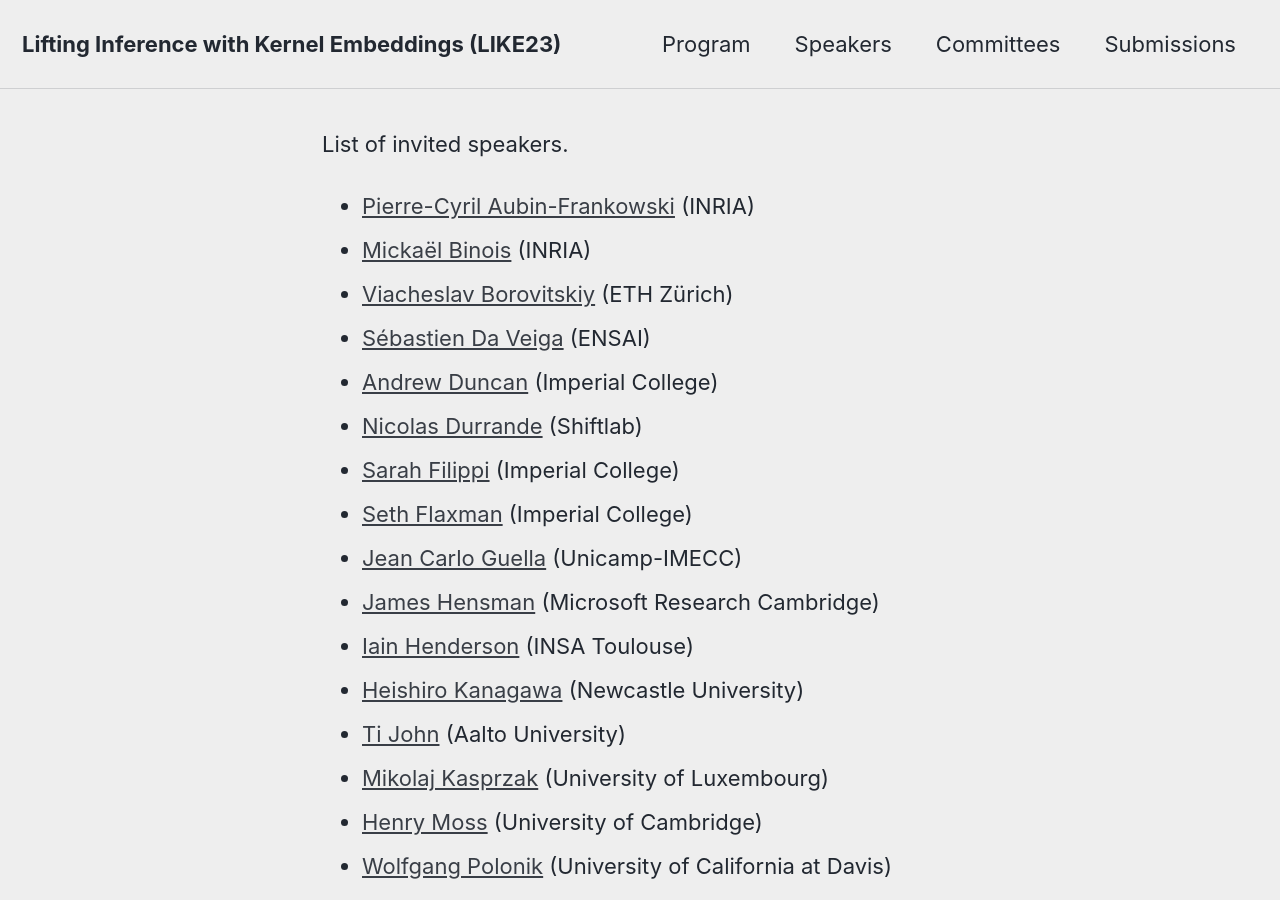
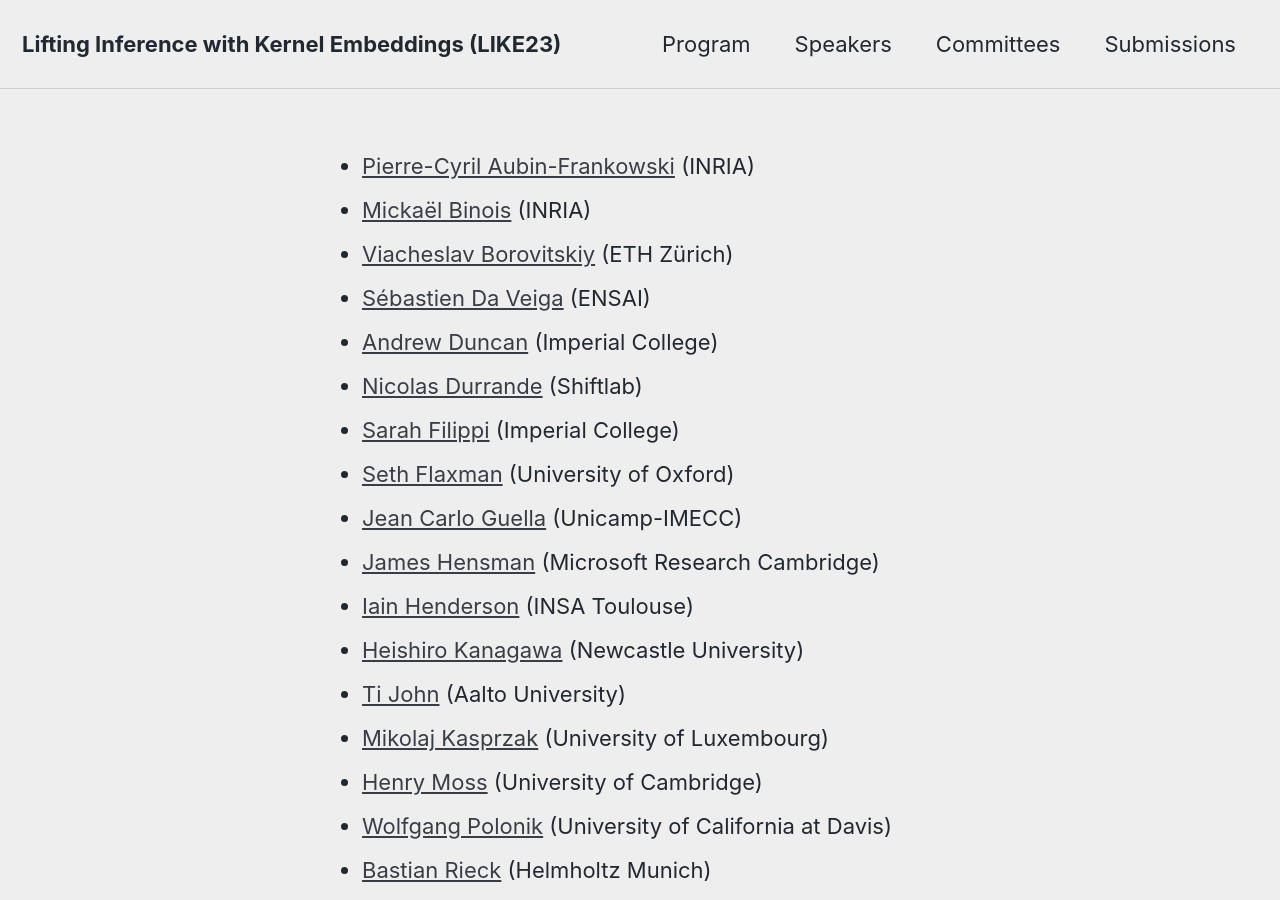
Before and after one commit to LIKE23-Bern/LIKE23-Bern.github.io, a Jekyll site: the page built from _pages/speakers.md, in a window 1280 px wide and 900 px high. Built offline with Jekyll 4.4.1, drawn with Linux system fonts in a browser that asks for light colours; cached includes are drawn as plain includes.

Commit message:
Update speakers.md

```diff
--- a/_pages/speakers.md
+++ b/_pages/speakers.md
@@ -5,7 +5,6 @@ description: "LIKE23's speakers"
 permalink: /speakers/
 ---
 
-List of invited speakers.
 
   * [Pierre-Cyril Aubin-Frankowski](https://pcaubin.github.io/) (INRIA)
   * [Mickaël Binois](https://sites.google.com/site/mickaelbinoishomepage/) (INRIA)
@@ -14,7 +13,7 @@ List of invited speakers.
   * [Andrew Duncan](https://www.ma.imperial.ac.uk/~aduncan/) (Imperial College)
   * [Nicolas Durrande](https://sites.google.com/site/nicolasdurrandehomepage/) (Shiftlab)
   * [Sarah Filippi](https://www.imperial.ac.uk/people/s.filippi) (Imperial College)
-  * [Seth Flaxman](https://sethrf.com/) (Imperial College)
+  * [Seth Flaxman](https://sethrf.com/) (University of Oxford)
   * [Jean Carlo Guella](https://jeanguella.wixsite.com/jeanguella) (Unicamp-IMECC)
   * [James Hensman](https://scholar.google.com/citations?user=l8dX3ssAAAAJ&hl=en) (Microsoft Research Cambridge)
   * [Iain Henderson](https://iain-pl-henderson.github.io/i-henders/about) (INSA Toulouse)
```
